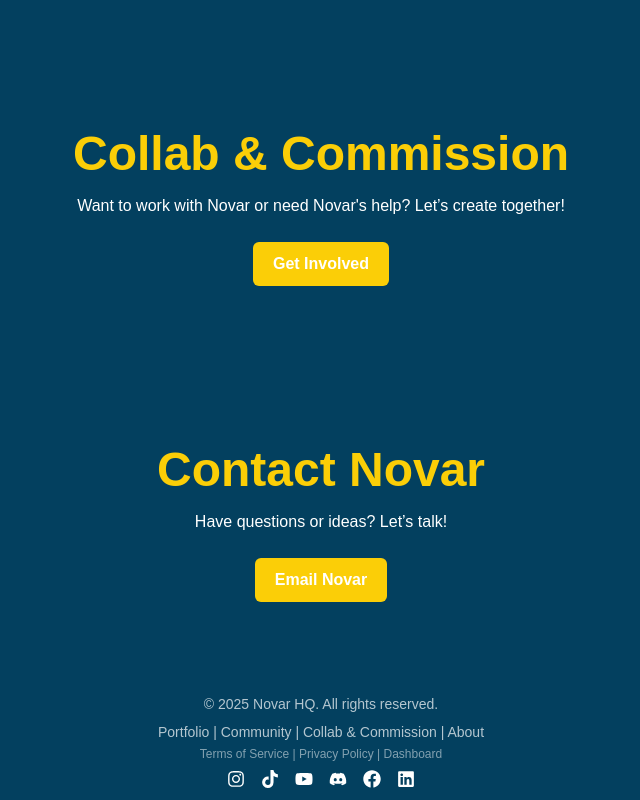
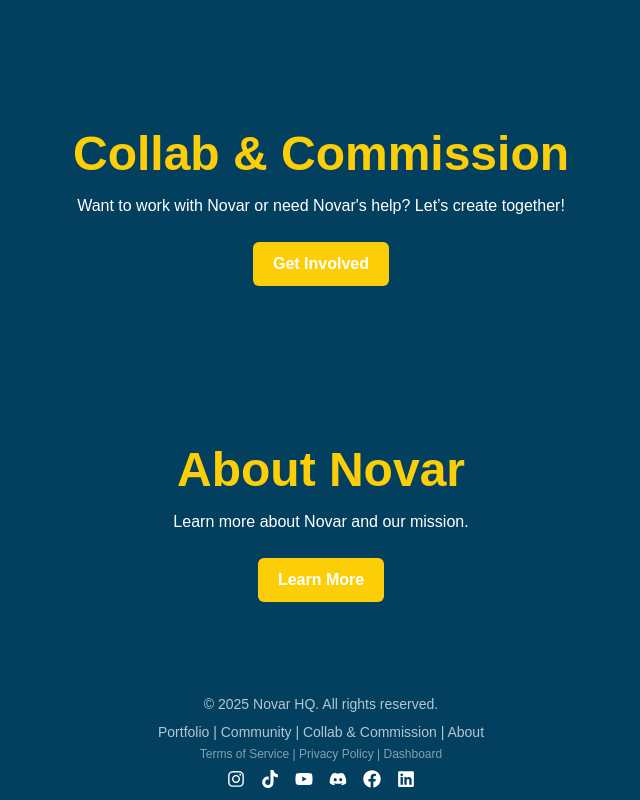
Before and after one commit to NOVAR-HQ/novarhq_website, a Next.js app: page / in a window 1280 px wide. Shown: the part 1462-2262 px from the top of the page, without its empty margins (319-959 px from the left). Built offline with nearby package versions, Linux system fonts and the light colour scheme; no server answers; the database is empty; a web font is replaced by a local one.

Commit message:
Hopefully fixed issues with main page previs

```diff
--- a/src/app/page.tsx
+++ b/src/app/page.tsx
@@ -37,13 +37,19 @@ export default function Home() {
         // Fetch latest Community post
         const communityQuery = query(collection(db, "community_posts"), orderBy("timestamp", "desc"), limit(1));
         const communitySnapshot = await getDocs(communityQuery);
-        const latestCommunity = communitySnapshot.docs.map(doc => ({ id: doc.id, ...doc.data() }))[0] || null;
+
+        const latestCommunity: Post | null = communitySnapshot.docs.length > 0
+          ? { id: communitySnapshot.docs[0].id, ...communitySnapshot.docs[0].data() as any }
+          : null;
         setLatestCommunityPost(latestCommunity);
 
         // Fetch latest Portfolio post
         const portfolioQuery = query(collection(db, "portfolio_posts"), orderBy("timestamp", "desc"), limit(1));
         const portfolioSnapshot = await getDocs(portfolioQuery);
-        const latestPortfolio = portfolioSnapshot.docs.map(doc => ({ id: doc.id, ...doc.data() }))[0] || null;
+
+        const latestPortfolio: Post | null = portfolioSnapshot.docs.length > 0
+          ? { id: portfolioSnapshot.docs[0].id, ...portfolioSnapshot.docs[0].data() as any }
+          : null;
         setLatestPortfolioPost(latestPortfolio);
       } catch (error) {
         console.error("Error fetching latest posts:", error);
@@ -163,7 +169,7 @@ export default function Home() {
         </Link>
       </section>
 
-      {/* Collab & Commission Section (Unchanged) */}
+      {/* Collab & Commission Section */}
       <section className="py-20 px-6 text-center">
         <h1 className="text-5xl font-bold text-[var(--novar-yellow)]">Collab & Commission</h1>
         <p className="mt-4 max-w-3xl mx-auto text-secondary">
@@ -174,12 +180,14 @@ export default function Home() {
         </Link>
       </section>
 
-      {/* Contact Section */}
+      {/* About Section */}
       <section className="py-20 px-6 text-center">
-        <h1 className="text-5xl font-bold text-[var(--novar-yellow)]">Contact Novar</h1>
-        <p className="mt-4 max-w-3xl mx-auto text-secondary">Have questions or ideas? Let’s talk!</p>
-        <Link href="mailto:contact@novarhq.com" className="mt-6 inline-block btn-primary">
-          Email Novar
+        <h1 className="text-5xl font-bold text-[var(--novar-yellow)]">About Novar</h1>
+        <p className="mt-4 max-w-3xl mx-auto text-secondary">
+          Learn more about Novar and our mission.
+        </p>
+        <Link href="/about" className="mt-6 inline-block btn-primary">
+          Learn More
         </Link>
       </section>
     </div>
--- a/src/components/PagePreview.tsx
+++ /dev/null
@@ -1,16 +0,0 @@
-import Link from "next/link";
-import { ReactNode } from "react"; // Import ReactNode
-
-export default function PagePreview({ title, link, content }: { title: string, link: string, content: ReactNode }) {
-  return (
-    <section className="py-20 px-6 text-center">
-      <h1 className="text-4xl font-semibold text-accent">{title}</h1>
-      <div className="mt-4 max-w-3xl mx-auto p-4 bg-[var(--novar-blue-light)] rounded-lg shadow-md">
-        {content}
-      </div>
-      <Link href={link} className="mt-4 inline-block btn-primary">
-        View Full Page
-      </Link>
-    </section>
-  );
-}
```
